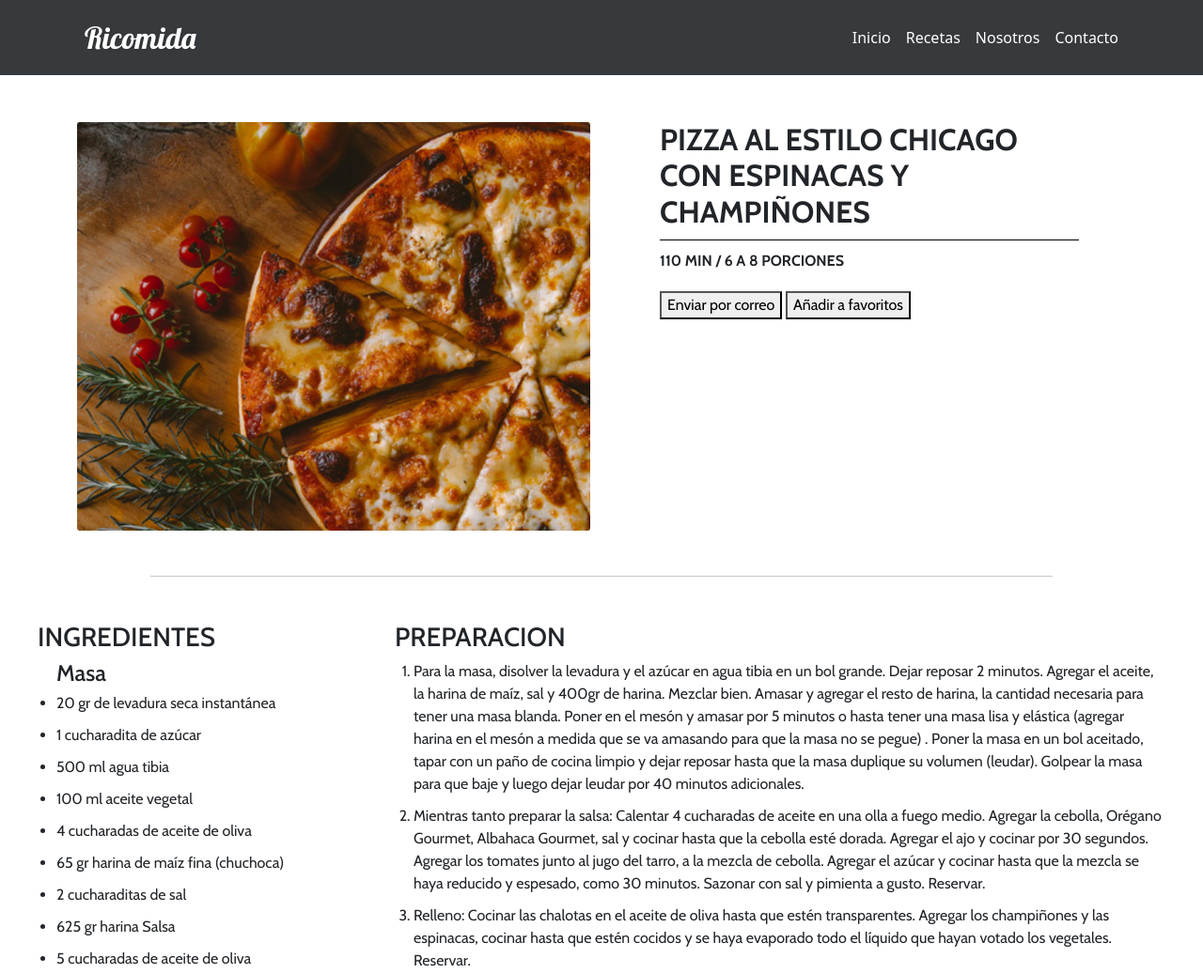
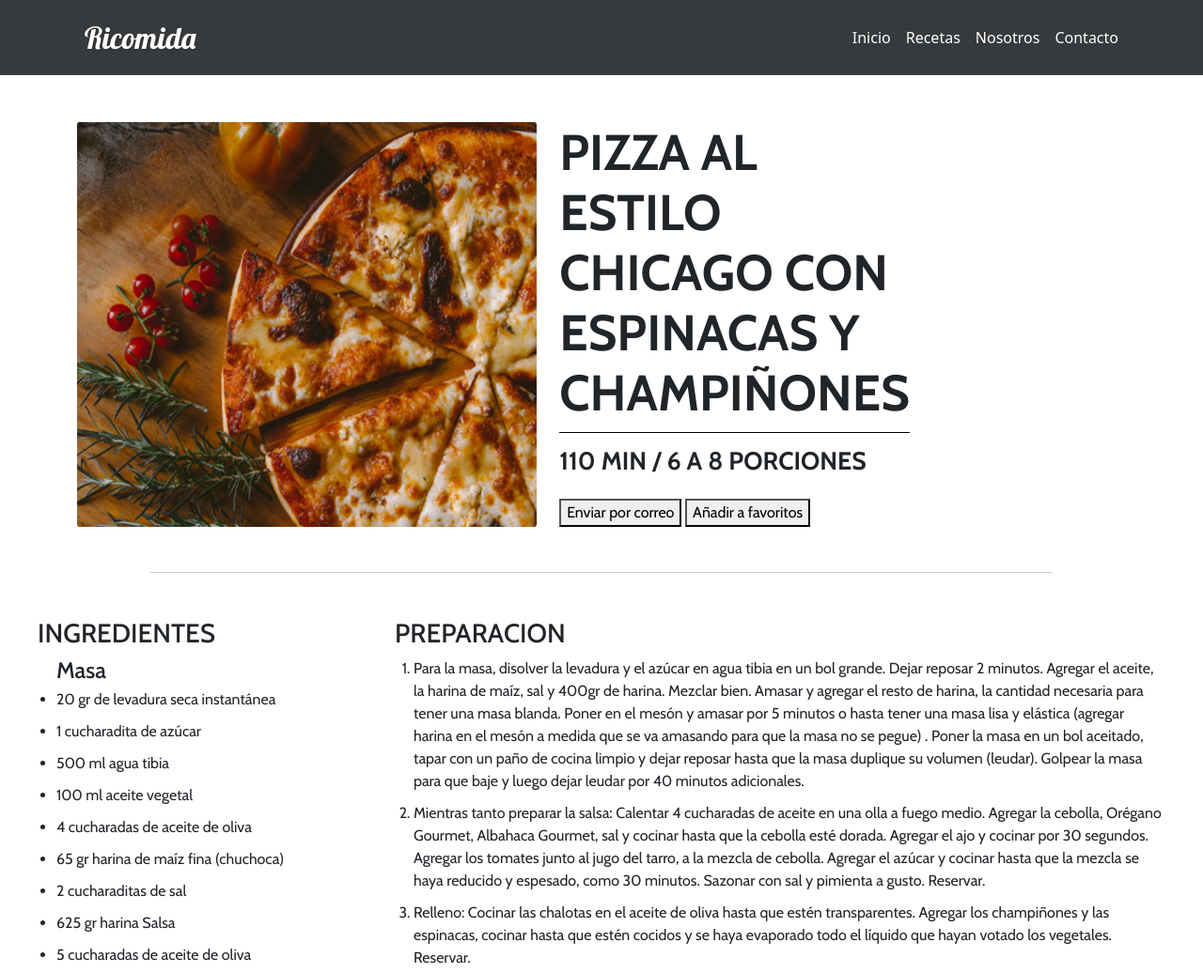
Before and after one commit to Cy5k0/Desaf-oRicomida, a plain HTML site: page index.html in a window 1280 px wide. Shown: the top 1036 px of the page at 94% size. Drawn offline with nearby package versions, Linux system fonts and the light colour scheme.

Commit message:
Nombre del plato arreglado

```diff
--- a/assets/css/styles.css
+++ b/assets/css/styles.css
@@ -73,7 +73,7 @@ html, body {
 
 .plato img {
     width: 100%;
-    height: auto;
+    height: 100%;
     padding-top: 50px;
 
 }
@@ -81,10 +81,18 @@ html, body {
 .recipe-info {
     flex: 1;
     max-width: 100%;
-    padding:50px;
+    padding-top:50px;
+    padding-right: 230px ;
     font-family: "cabin",sans-serif;
 }
 
+.recipe-info h2 {
+    font-size: 40pt;
+}
+
+.recipe-info p {
+    font-size: 20pt;
+}
 
 .separador_mid {
     width: 100%;
```
